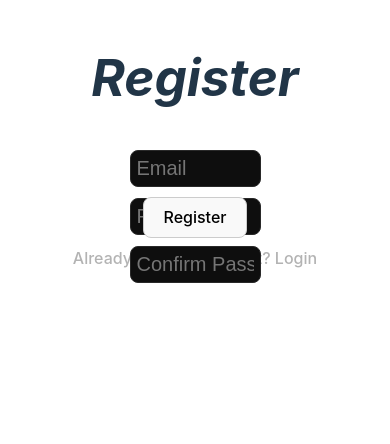
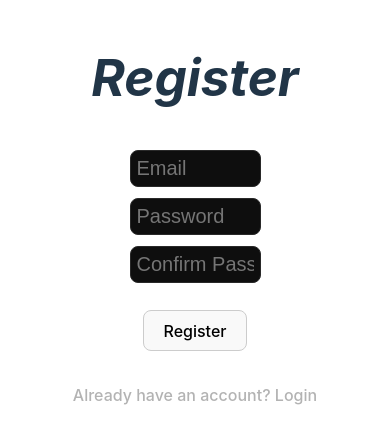
Before and after one commit to aravgoyal/lepredictor, a React (Vite) app: page /register in a window 390 px wide. Shown: the top 444 px of the page. Built offline with nearby package versions, Linux system fonts and the light colour scheme.

Commit message:
mobile friendly login and register

```diff
--- a/src/index.css
+++ b/src/index.css
@@ -299,12 +299,12 @@ li a {
   animation: none;
   opacity: 1;
   margin: auto;
-  margin-top: 12%;
+  margin-top: 160px;
   position: relative;
 }
 
 .login-account {
-  margin-top: 2%;
+  margin-top: 32px;
 }
 
 .register-password {
@@ -395,12 +395,12 @@ li a {
   animation: none;
   opacity: 1;
   margin: auto;
-  margin-top: 10%;
+  margin-top: 128px;
   position: relative;
 }
 
 .register-account {
-  margin-top: 2%;
+  margin-top: 32px;
 }
 
 .predict-instr {
```
